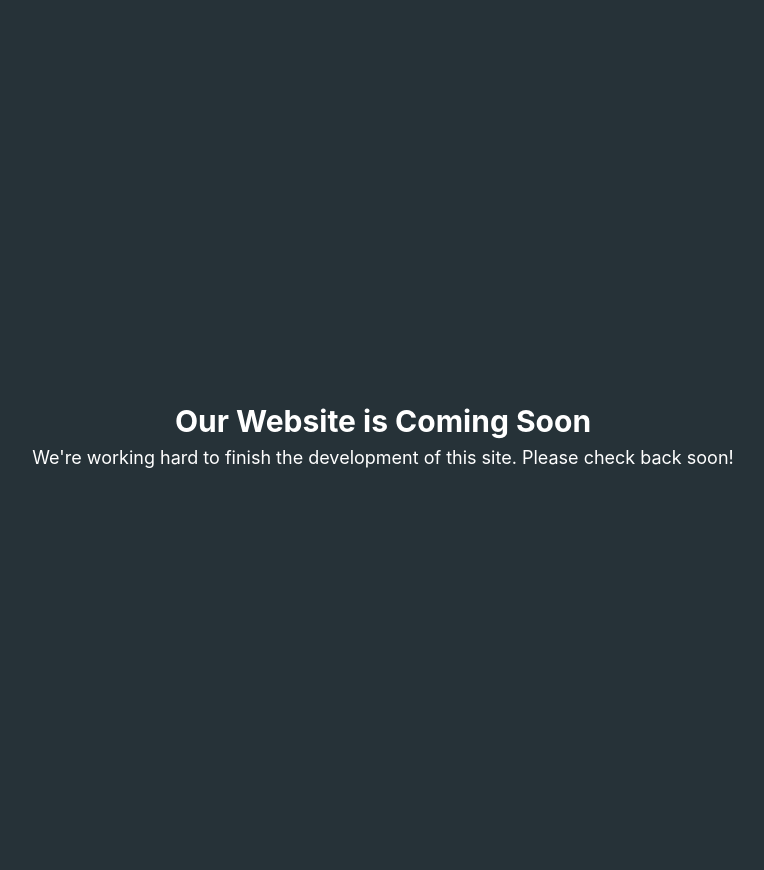
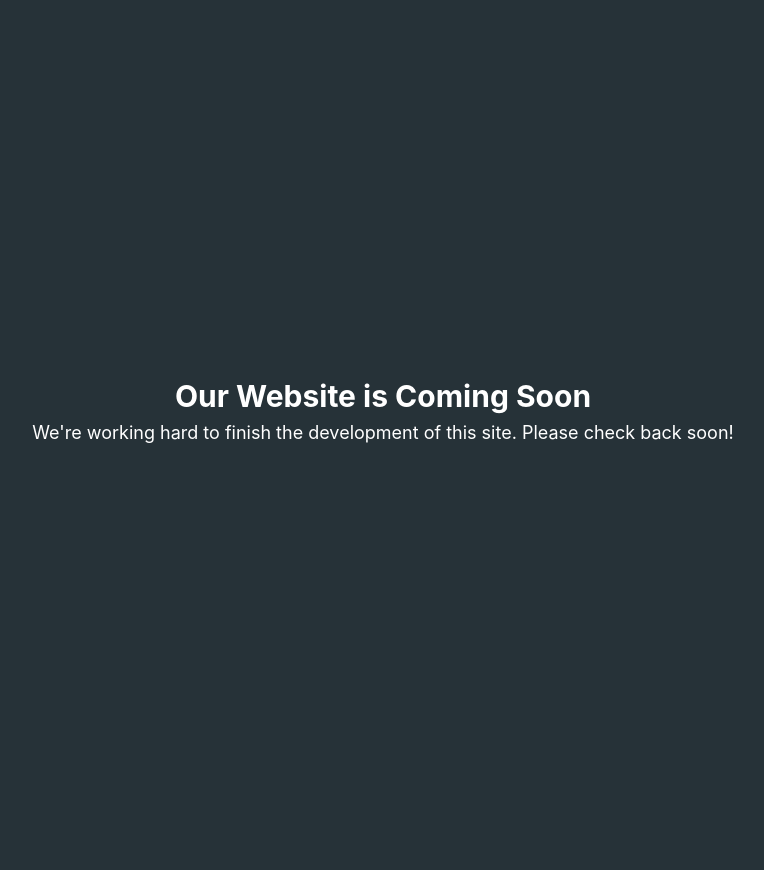
Before and after one commit to anthowest/ConnectCare, a Django app: page / in a window 1280 px wide. Shown: the part 93-963 px from the top of the page, without its empty margins (277-1041 px from the left). After the commit the page ends 536 px from the top, so only its background shows below. Run offline with Django 4.2, Linux system fonts and the light colour scheme.

Commit message:
Homepage CSS changes

```diff
--- a/main_app/static/styles/main.css
+++ b/main_app/static/styles/main.css
@@ -9,7 +9,7 @@ body {
     text-align: center;
     font-size: 30px;
     align-items: center;
-    padding: 400px 0;
+    padding: 375px 0;
   }
 
   h1,
```
